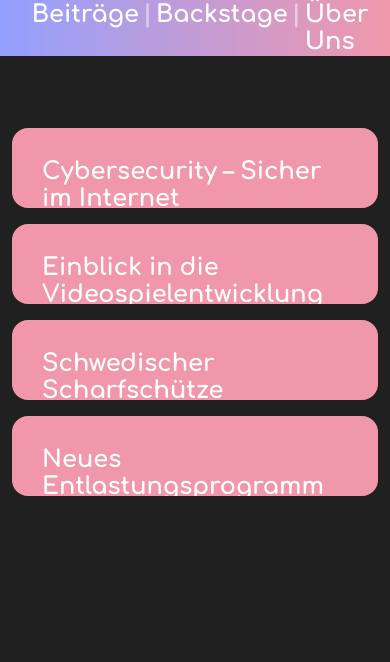
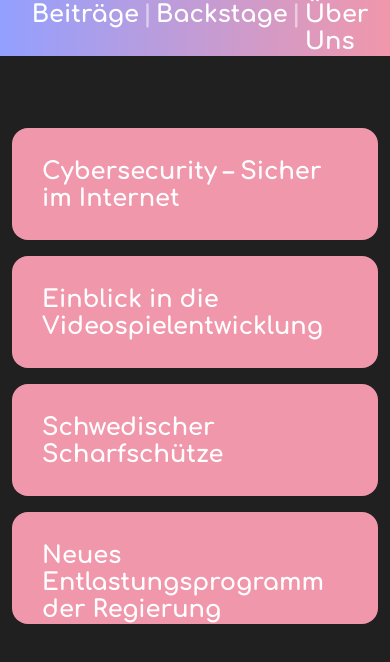
Before and after one commit to Thomas-bent/React-seminar, a React (Create React App) app: page /beitraege in a window 390 px wide. Shown: the top 662 px of the page. Built offline with nearby package versions, Linux system fonts and the light colour scheme.

Commit message:
videocontainerhoehe angepasst (mobile)

```diff
--- a/src/EinzelBeitraege.module.css
+++ b/src/EinzelBeitraege.module.css
@@ -35,4 +35,7 @@
     .video_beschreibung {
         display: none;
     }
+    .video_container {
+        height: 7rem;
+    }
 }
```
